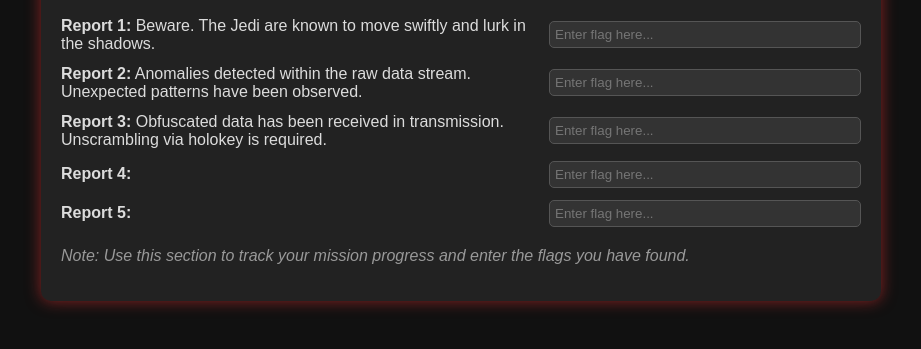
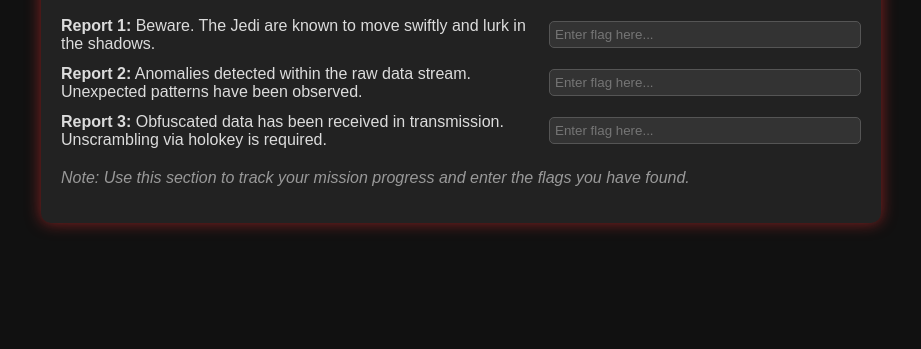
Before and after one commit to mark1code/ctf-starwars, a plain HTML site: page intel.html in a window 1280 px wide. Shown: the part 159-508 px from the top of the page, without its empty margins (179-1100 px from the left). Drawn offline with Linux system fonts and the light colour scheme.

Commit message:
Fun stuff

```diff
--- a/intel.html
+++ b/intel.html
@@ -77,16 +77,6 @@
 		    <label for="report3"><strong>Report 3:</strong> Obfuscated data has been received in transmission. Unscrambling via holokey is required.</label>
                 <input type="text" id="report3" placeholder="Enter flag here...">
             </li>
-            <li>
-                <label for="report4"><strong>Report 4:</strong></label>
-                <input type="text" id="report4" placeholder="Enter flag here...">
-            </li>
-            <li>
-                <label for="report5"><strong>Report 5:</strong></label>
-                <input type="text" id="report5" placeholder="Enter flag here...">
-            </li>
-        </ul>
-
         <div class="note">
             <p>Note: Use this section to track your mission progress and enter the flags you have found.</p>
         </div>
```
